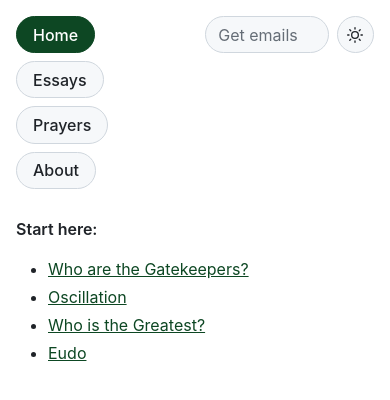
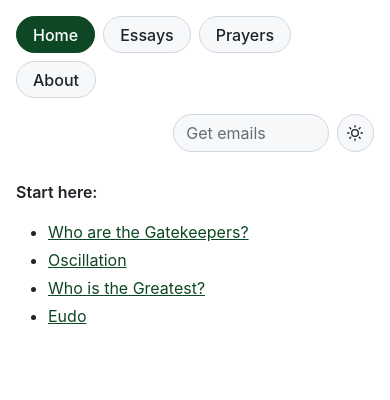
Before and after one commit to jack-t-skidmore/jack-t-skidmore.github.io, a Jekyll site: the page built from index.md, in a window 390 px wide. Shown: the top 400 px of the page. Built offline with Jekyll 4.4.1, drawn with Linux system fonts in a browser that asks for light colours.

Commit message:
Give subscribe box its own row on mobile
On phones, wrap the header so the subscribe box + toggle sit on their own row
below the nav. Typing reveals the send arrow without reflowing the nav pills
(previously it bumped "About" to another row).

Co-Authored-By: Claude Opus 4.8 <noreply@anthropic.com>

```diff
--- a/assets/css/style.css
+++ b/assets/css/style.css
@@ -380,12 +380,16 @@ body {
 @media (max-width: 600px) {
   .site-header {
     padding: 1rem 1rem 0.75rem;
+    flex-wrap: wrap;
+  }
+  /* Give the subscribe box + toggle their own row below the nav so typing
+     (which reveals the send arrow) never reflows the nav pills. */
+  .header-actions {
+    width: 100%;
+    justify-content: flex-end;
   }
   .content {
     padding: 1rem 1rem 3rem;
-  }
-  .subscribe-input {
-    width: 6.5rem;
   }
 }
 
```
